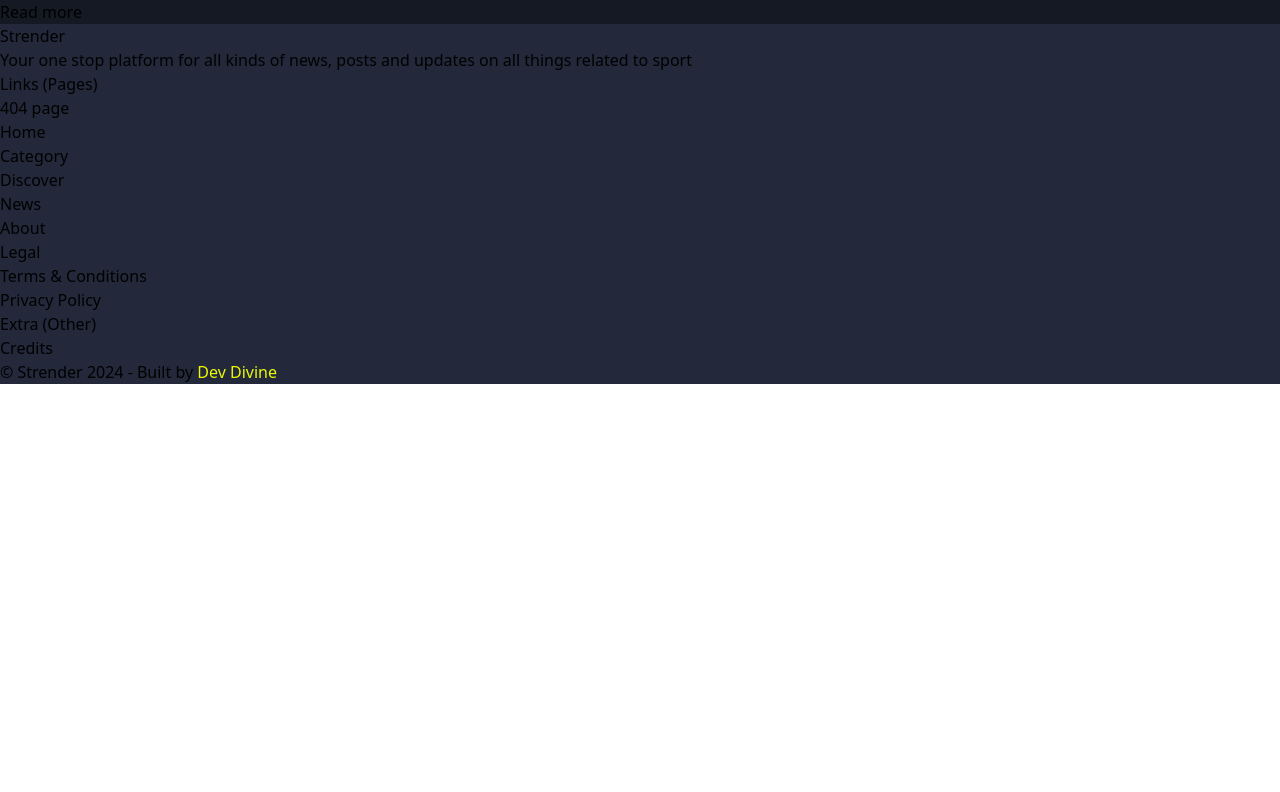
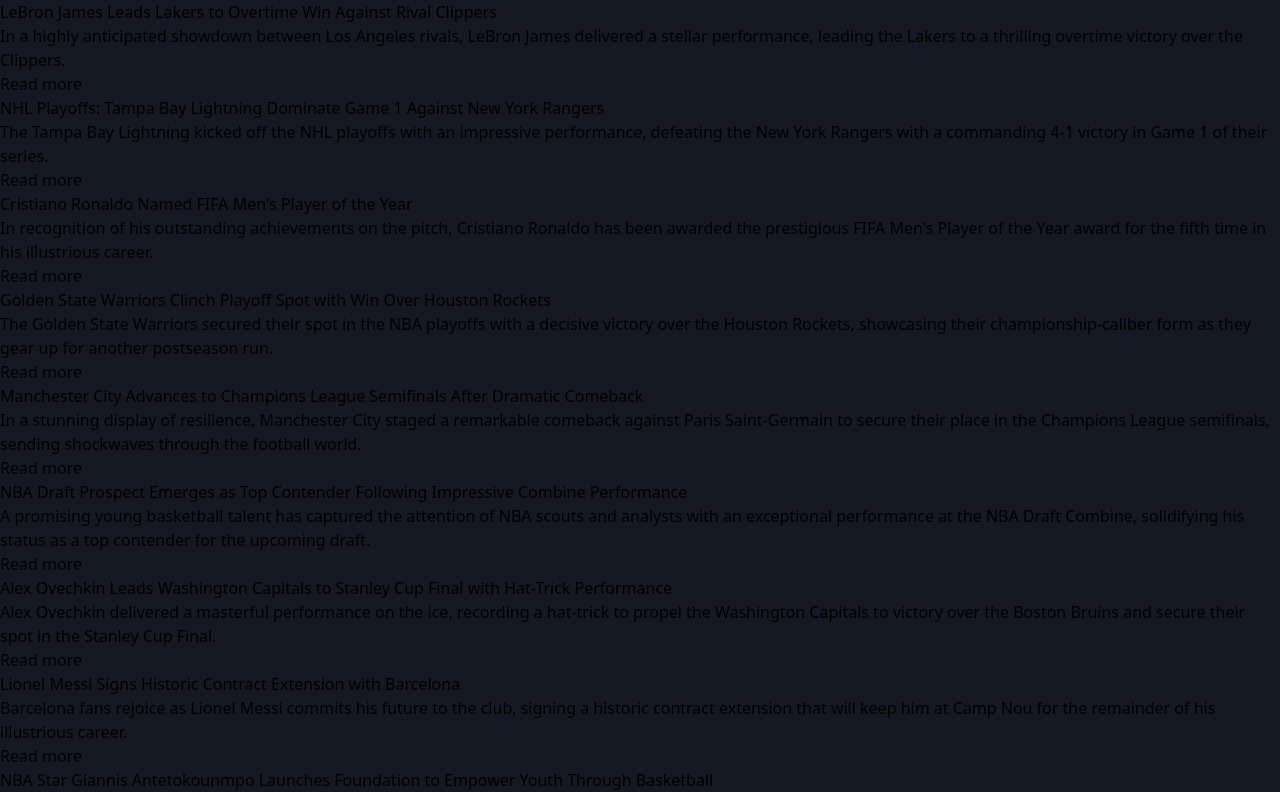
Before and after one commit to Okeke-Divine/strender, a React (Vite) app: page /home in a window 1280 px wide. Shown: the part 1608-2400 px from the top of the page. Before the commit the page ends 1992 px from the top, so only its background shows below. Built offline with nearby package versions, Linux system fonts and the light colour scheme.

Commit message:
Updated the latest news array to populate the site

```diff
--- a/src/components/LatestNews.jsx
+++ b/src/components/LatestNews.jsx
@@ -5,12 +5,65 @@
 export default function LatestNews({ lastestNewsDesc }) {
   const lastestNews = [
     {
-      title: "Real madrid to be suspended from Master league",
-      previewText:
-        "Lorem ipsum dolor sit amet consectetur adipisicing elit. Nihil eius beatae iusto enim dignissimos, itaque impedit aliquid minima praesentium recusandae delectus inventore nobis harum voluptates expedita sint? Voluptatibus, accusamus harum?",
+      title: "Real Madrid Secures Victory in El Clásico Thriller",
+      previewText: "In a nail-biting match against Barcelona, Real Madrid emerged victorious with a last-minute goal from superstar Cristiano Ronaldo, solidifying their lead in La Liga.",
       url: "",
       thumbnail: "",
     },
+    {
+      title: "LeBron James Leads Lakers to Overtime Win Against Rival Clippers",
+      previewText: "In a highly anticipated showdown between Los Angeles rivals, LeBron James delivered a stellar performance, leading the Lakers to a thrilling overtime victory over the Clippers.",
+      url: "",
+      thumbnail: "",
+    },
+    {
+      title: "NHL Playoffs: Tampa Bay Lightning Dominate Game 1 Against New York Rangers",
+      previewText: "The Tampa Bay Lightning kicked off the NHL playoffs with an impressive performance, defeating the New York Rangers with a commanding 4-1 victory in Game 1 of their series.",
+      url: "",
+      thumbnail: "",
+    },
+    {
+      title: "Cristiano Ronaldo Named FIFA Men's Player of the Year",
+      previewText: "In recognition of his outstanding achievements on the pitch, Cristiano Ronaldo has been awarded the prestigious FIFA Men's Player of the Year award for the fifth time in his illustrious career.",
+      url: "",
+      thumbnail: "",
+    },
+    {
+      title: "Golden State Warriors Clinch Playoff Spot with Win Over Houston Rockets",
+      previewText: "The Golden State Warriors secured their spot in the NBA playoffs with a decisive victory over the Houston Rockets, showcasing their championship-caliber form as they gear up for another postseason run.",
+      url: "",
+      thumbnail: "",
+    },
+    {
+      title: "Manchester City Advances to Champions League Semifinals After Dramatic Comeback",
+      previewText: "In a stunning display of resilience, Manchester City staged a remarkable comeback against Paris Saint-Germain to secure their place in the Champions League semifinals, sending shockwaves through the football world.",
+      url: "",
+      thumbnail: "",
+    },
+    {
+      title: "NBA Draft Prospect Emerges as Top Contender Following Impressive Combine Performance",
+      previewText: "A promising young basketball talent has captured the attention of NBA scouts and analysts with an exceptional performance at the NBA Draft Combine, solidifying his status as a top contender for the upcoming draft.",
+      url: "",
+      thumbnail: "",
+    },
+    {
+      title: "Alex Ovechkin Leads Washington Capitals to Stanley Cup Final with Hat-Trick Performance",
+      previewText: "Alex Ovechkin delivered a masterful performance on the ice, recording a hat-trick to propel the Washington Capitals to victory over the Boston Bruins and secure their spot in the Stanley Cup Final.",
+      url: "",
+      thumbnail: "",
+    },
+    {
+      title: "Lionel Messi Signs Historic Contract Extension with Barcelona",
+      previewText: "Barcelona fans rejoice as Lionel Messi commits his future to the club, signing a historic contract extension that will keep him at Camp Nou for the remainder of his illustrious career.",
+      url: "",
+      thumbnail: "",
+    },
+    {
+      title: "NBA Star Giannis Antetokounmpo Launches Foundation to Empower Youth Through Basketball",
+      previewText: "Giannis Antetokounmpo, known for his prowess on the basketball court, is making a difference off the court with the launch of his foundation aimed at empowering youth through basketball and education initiatives.",
+      url: "",
+      thumbnail: "",
+    }
   ];
 
   return (
```
